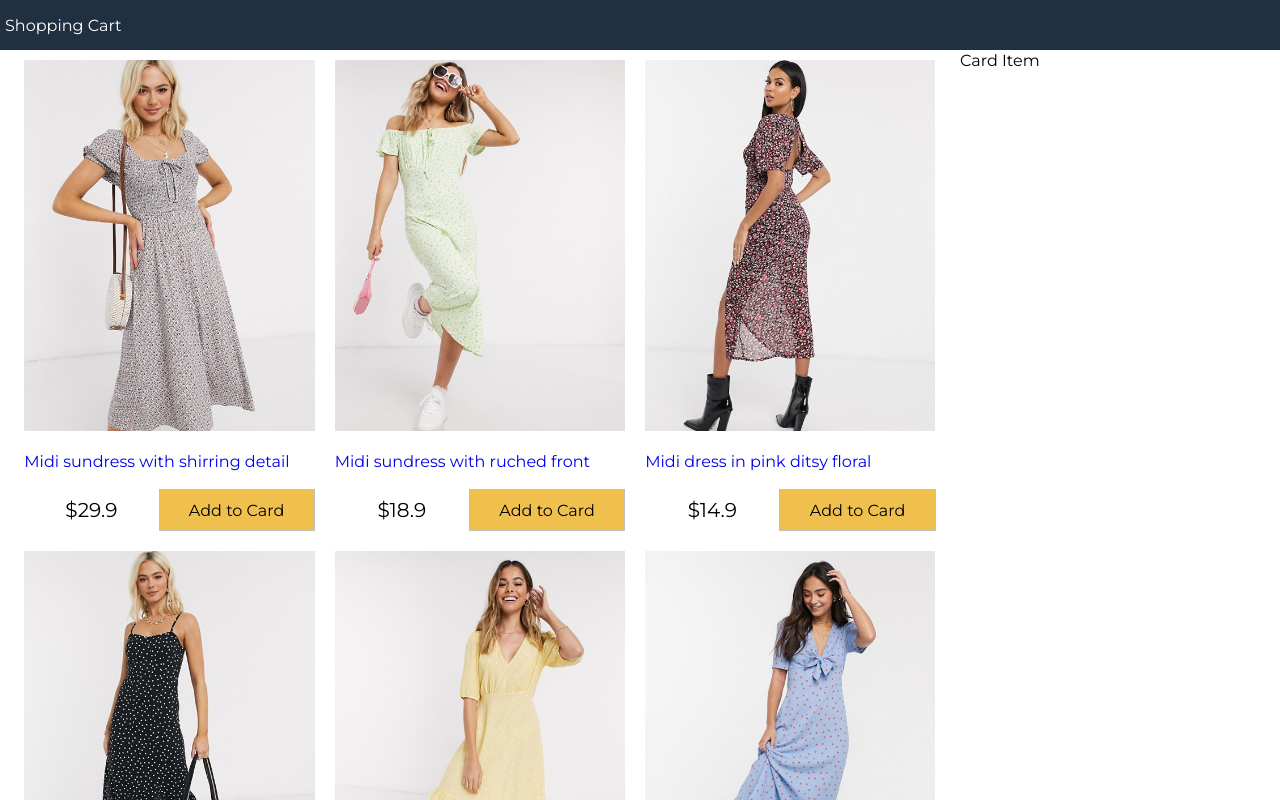
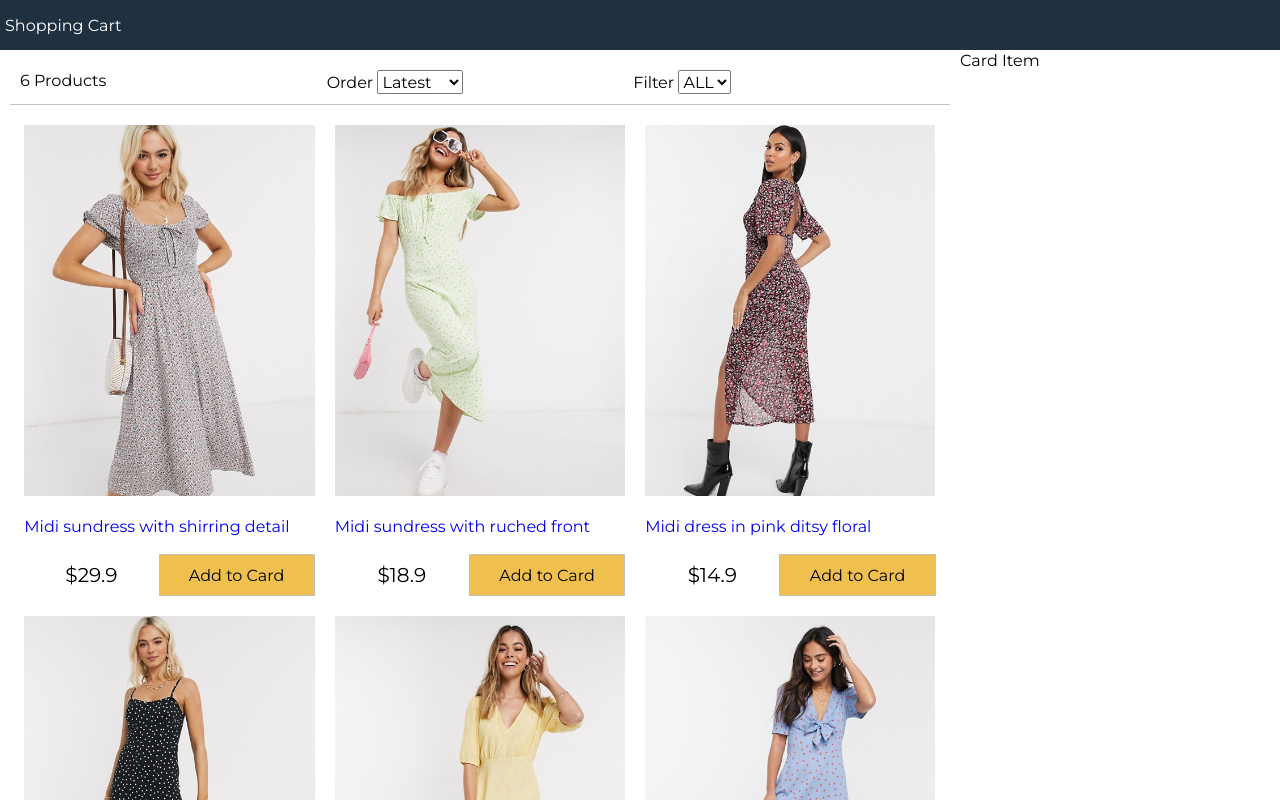
Before and after one commit to Shakil97/shooping-app, a React (Create React App) app: page / in a window 1280 px wide. Shown: the top 800 px of the page. Built offline with nearby package versions, Linux system fonts and the light colour scheme.

Commit message:
filter-component

```diff
--- a/src/App.js
+++ b/src/App.js
@@ -1,5 +1,6 @@
 import React from 'react';
 import './App.css';
+import Filter from './components/Filter';
 import Products from './components/Products';
 import data from './data.json';
 
@@ -16,6 +17,47 @@ class  App extends React.Component {
     };
   }
 
+  sortProducts =(event) =>{
+
+    const sort =event.target.value;
+    console.log(event.target.value);
+    this.setState ((state) =>({
+
+      sort:sort,
+      products: this.state.products
+      .slice()
+      .sort((a,b)=>
+         sort ==="lowest"
+         ?a.price > b.price
+         ? 1
+         :-1
+         :sort ==="highest"
+         ?a.price < b.price
+         ? 1
+         :-1
+         :a._id < b._id
+         ? 1
+         :-1
+      ),
+    }));
+  };
+
+  filterProducts = (event) => {
+    console.log(event.target.value)
+    if(event.target.value===""){
+      this.setState({size:event.target.value, products:data.products});
+    }
+    else{
+      this.setState({size:event.target.value,
+         products:data.products.filter(
+           (product) => product.availableSizes.indexOf(event.target.value) >=0
+           ),
+
+        });
+    }
+
+  };
+
   render(){
   return (
     <div className="grid-container">
@@ -28,6 +70,12 @@ class  App extends React.Component {
       <div className="content">
 
        <div className="main">
+         <Filter count= {this.state.products.length}
+         size = {this.state.size}
+         sort = {this.state.sort}
+         filterProducts ={this.filterProducts}
+         sortProducts = {this.sortProducts}
+         ></Filter>
         <Products products={this.state.products}></Products>
          </div>
       <div className="sidebar">
--- /dev/null
+++ b/src/components/Filter.js
@@ -0,0 +1,31 @@
+import React, { Component } from 'react'
+
+export default class Filter extends Component {
+    render() {
+        return (
+            <div className="filter">
+               <div className="filter-result">{this.props.count} Products</div>
+               <div className="filter-sort">
+                   Order{" "}
+                  <select value={this.props.sort} onChange={this.props.sortProducts}>
+                      <option>Latest</option>
+                      <option value="lowest">Lowest</option>
+                      <option value="highest">Highest</option>
+                  </select>
+                  </div>
+               <div className="filter-size">
+                   Filter{" "}
+                   <select value={this.props.size} onChange={this.props.filterProducts}>
+                       <option value="">ALL</option>
+                       <option value="XS">XS</option>
+                       <option value="S">S</option>
+                       <option value="M">M</option>
+                       <option value="L">L</option>
+                       <option value="XL">XL</option>
+                       <option value="XXL">XXL</option>
+                   </select>
+               </div>
+            </div>
+        )
+    }
+}
--- a/src/index.css
+++ b/src/index.css
@@ -123,3 +123,17 @@ footer{
 .button.primary{
   background-color: #f0c04f;
 }
+
+/*Filter*/
+
+.filter{
+  display: flex;
+  justify-content: space-between;
+  padding: 1rem;
+  margin: 1rem;
+  border-bottom: 00.1rem #c0c0c0 solid;
+}
+
+.filter div{
+  flex: 1;
+}
```
Also changed, not shown: public/images/dress7.jpg (added).
